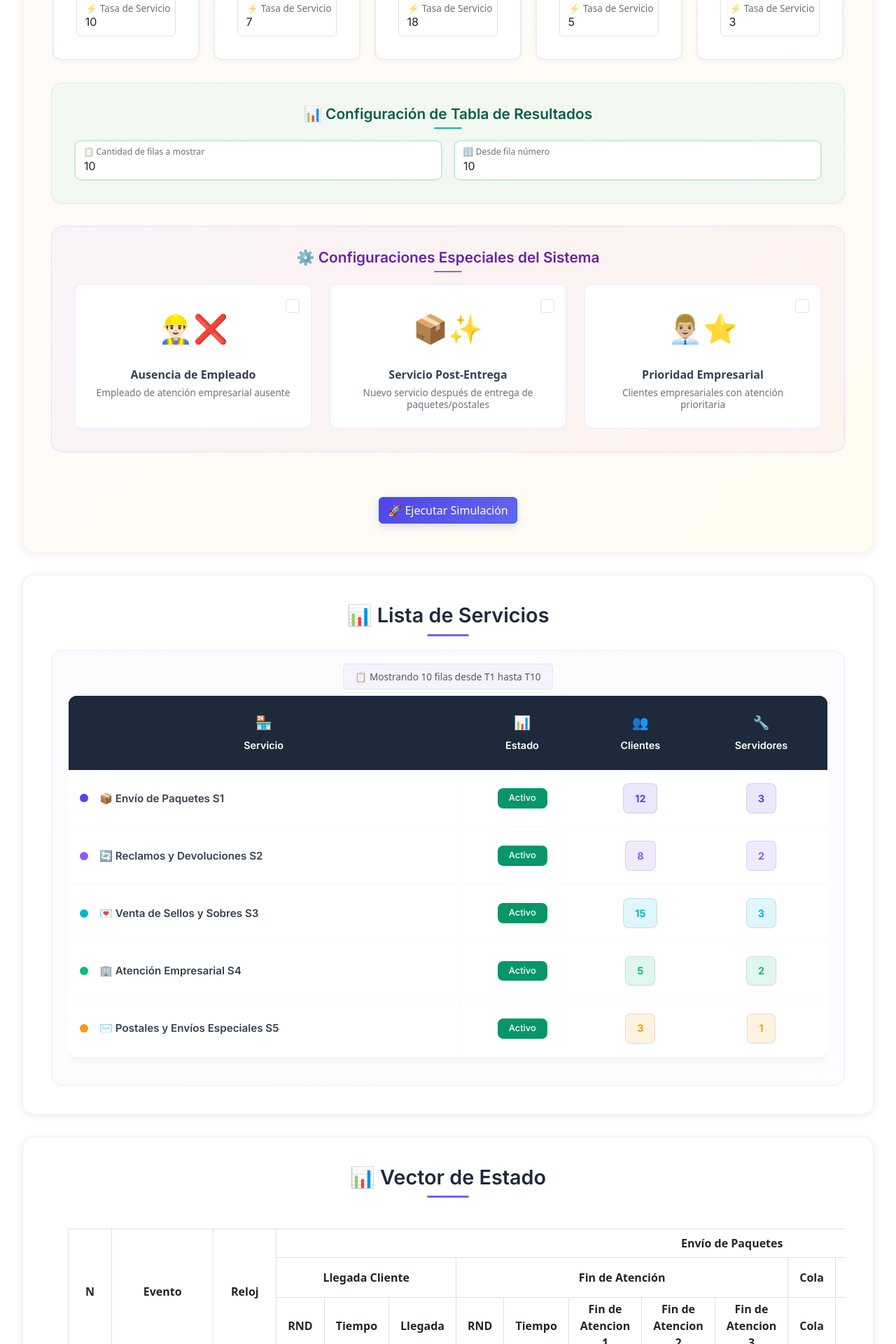
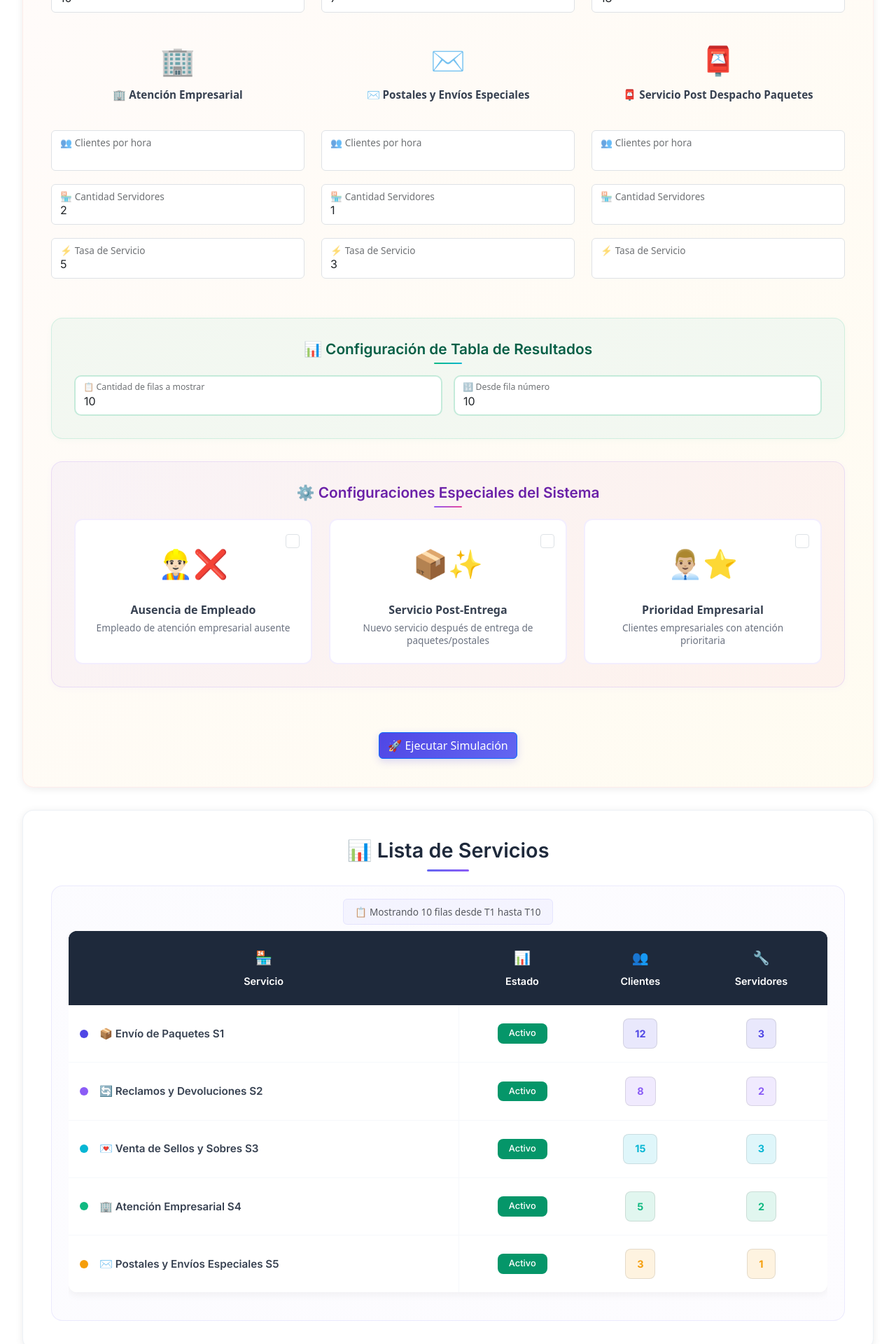
Before and after one commit to UrielPiaggio/TP4_Simulaciones, a React (Vite) app in the folder front-end/: page / in a window 1280 px wide. Shown: the part 700-2620 px from the top of the page at 70% size. Built offline with nearby package versions, Linux system fonts and the light colour scheme.

Commit message:
Add nuevo servicio punto 7

```diff
--- a/front-end/src/components/DefVariables.jsx
+++ b/front-end/src/components/DefVariables.jsx
@@ -94,14 +94,21 @@ export const DefVariables = ({ onSendData }) => {
       prefix: "TS5",
       color: "#f59e0b",
     },
+    {
+      title: "📮 Servicio Post Despacho Paquetes",
+      icon: "📮",
+      prefix: "TS6",
+      color: "#f59e0b",
+    },
   ]
 
   return (
     <>
       <Form onSubmit={handleSubmit}>
         <div className="service-columns-container">
+          <Row>
             {serviceConfigs.map((service, index) => (
-            <div key={index} className="service-column">
+              <Col key={index} md={4} className="mb-4">
                 <div className="service-label">
                   <div style={{ fontSize: "2.5rem", marginBottom: "0.8rem" }}>
                     {service.icon}
@@ -151,8 +158,9 @@ export const DefVariables = ({ onSendData }) => {
                     />
                   </FloatingLabel>
                 </div>
-            </div>
-          ))}{" "}
+              </Col>
+            ))}
+          </Row>
         </div>
 
         {/* Configuración de tabla */}
--- a/front-end/src/components/VecEstado.jsx
+++ b/front-end/src/components/VecEstado.jsx
@@ -32,6 +32,13 @@ export default function VecEstado() {
     },
     {
       nombre: "Postales y Envíos Especiales",
+      servidores: 1,
+      cola: 1,
+      tiempoEsperaPromedio: 0,
+      porcentajeOcupacion: 0,
+    },
+    {
+      nombre: "Servicio Post Despacho Paquetes",
       servidores: 1,
       cola: 1,
       tiempoEsperaPromedio: 0,
@@ -80,23 +87,33 @@ export default function VecEstado() {
           <tr>
             {tipoServicio.map((servicio, index) => (
               <React.Fragment key={index}>
-                <th colSpan={3} className="border px-2 py-1 bg-yellow-100">
+                <th
+                  colSpan={3}
+                  className="border px-2 py-1"
+                  style={{ backgroundColor: "#FFD700" }}
+                >
                   Llegada Cliente
                 </th>
                 <th
                   colSpan={2 + servicio.servidores}
-                  className="border px-2 py-1 bg-green-100"
+                  className="border px-2 py-1"
+                  style={{ backgroundColor: "#98FF98" }}
                 >
                   Fin de Atención
                 </th>
-                <th className="border px-2 py-1 bg-blue-100">Cola</th>
+                <th className="border px-2 py-1">Cola</th>
                 <th
                   colSpan={servicio.servidores}
-                  className="border px-2 py-1 bg-purple-100"
+                  className="border px-2 py-1"
+                  style={{ backgroundColor: "#ADD8E6" }}
                 >
                   Estado Servidores
                 </th>
-                <th colSpan={2} className="border px-2 py-1 bg-pink-100">
+                <th
+                  colSpan={2}
+                  className="border px-2 py-1"
+                  style={{ backgroundColor: "#FFDAB9" }}
+                >
                   Métricas
                 </th>
               </React.Fragment>
```
Lines whose indentation alone changed are shown as unchanged.
